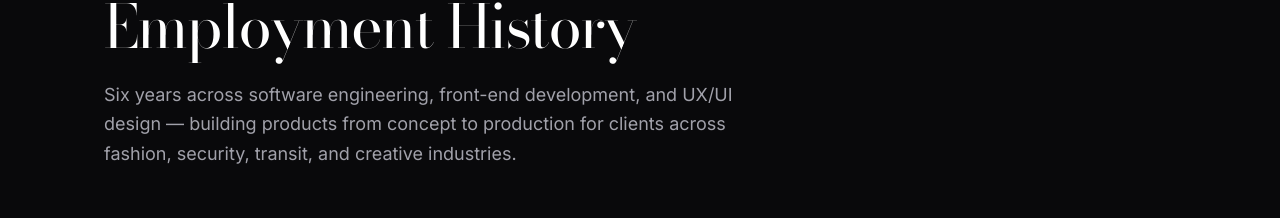
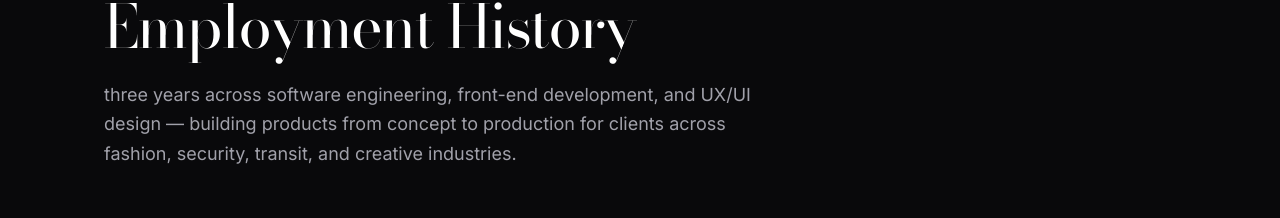
Before and after one commit to AvsaStudio/salomeavsa, a React (Vite) app: page /experience in a window 1280 px wide. Shown: the part 220-438 px from the top of the page. Built offline with nearby package versions, Linux system fonts and the light colour scheme; a web font is replaced by a local one.

Commit message:
changed years olf experience

```diff
--- a/pages/EmploymentHistory.tsx
+++ b/pages/EmploymentHistory.tsx
@@ -61,15 +61,15 @@ export const EmploymentHistory: React.FC = () => {
           <h1 className="employment-history-page__title">Employment History</h1>
 
           <p className="employment-history-page__intro">
-            Six years across software engineering, front-end development, and
+            three years across software engineering, front-end development, and
             UX/UI design — building products from concept to production for
             clients across fashion, security, transit, and creative industries.
           </p>
 
           <div className="employment-history-page__stats">
             {[
-              { value: "6+", label: "Years Experience" },
-              { value: "6", label: "Roles Held" },
+              { value: "3+", label: "Years Experience" },
+              { value: "3", label: "Roles Held" },
               { value: "4", label: "Industries" },
               { value: "2", label: "Disciplines" },
             ].map((stat) => (
```
